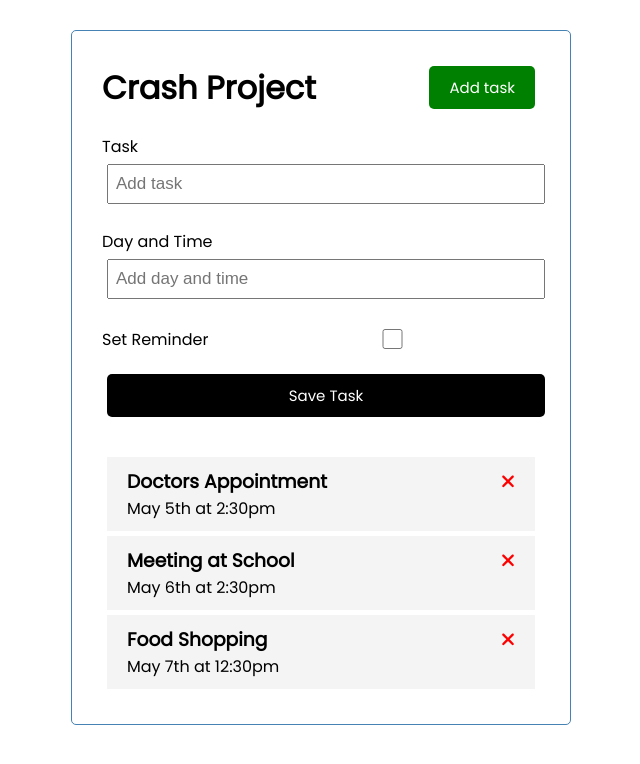
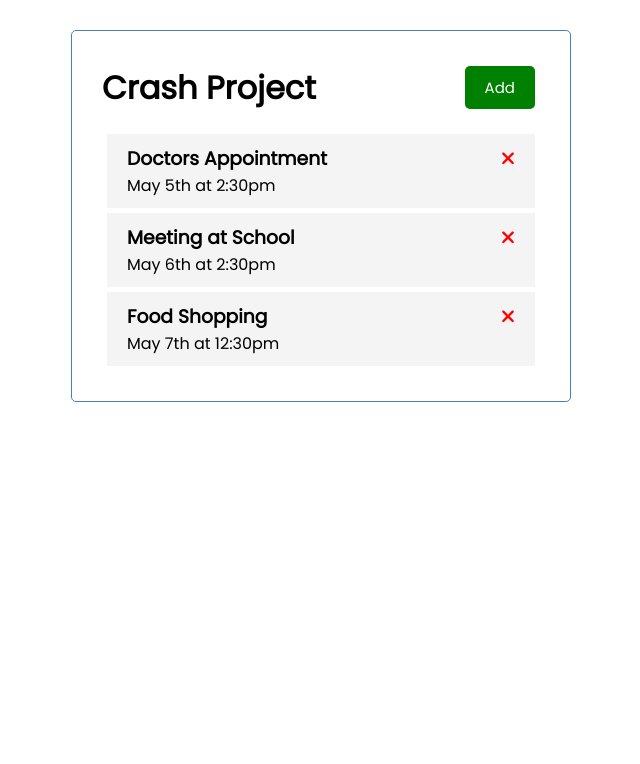
Before and after one commit to DimiTesting/TaskCreatorAngularCrash, an Angular app: page / in a window 1280 px wide. Shown: the top 764 px of the page, without its empty margins (319-959 px from the left). Built offline with nearby package versions, Linux system fonts and the light colour scheme; data requests are answered from the project's data file.

Commit message:
setting UI service to toggle the form

```diff
--- a/src/app/components/add-task/add-task.component.html
+++ b/src/app/components/add-task/add-task.component.html
@@ -1,4 +1,4 @@
-<form class="add-form" (ngSubmit)="onSubmit()">
+<form *ngIf="showAddTask" class="add-form" (ngSubmit)="onSubmit()">
     <div class="form-control">
         <label for="text"> Task </label>
         <input type="text" name="text" [(ngModel)]="text" id="text" placeholder="Add task">
--- a/src/app/components/add-task/add-task.component.ts
+++ b/src/app/components/add-task/add-task.component.ts
@@ -1,11 +1,14 @@
 import { Component, EventEmitter, OnInit, Output } from '@angular/core';
 import { FormsModule } from '@angular/forms';
+import { UiService } from '../../services/ui.service';
+import { Subscription } from 'rxjs';
 import { Task } from '../../Task';
+import { CommonModule } from '@angular/common';
 
 @Component({
   selector: 'app-add-task',
   standalone: true,
-  imports: [FormsModule],
+  imports: [FormsModule, CommonModule],
   templateUrl: './add-task.component.html',
   styleUrl: './add-task.component.css'
 })
@@ -14,9 +17,14 @@
   text: string;
   day: string;
   reminder: boolean = false;
+  showAddTask: boolean;
+  subscription: Subscription;
 
-
-  constructor() {}
+  constructor(private uiService: UiService) {
+    this.subscription = this.uiService
+    .onToggle()
+    .subscribe((value)=> this.showAddTask = value);
+  }
 
   ngOnInit(): void {
 
--- a/src/app/components/header/header.component.html
+++ b/src/app/components/header/header.component.html
@@ -1,8 +1,8 @@
 <header>
     <h1>{{title}}</h1>
     <app-button
-        text="Add task"
-        color="green"
+        text="{{showAddTask ? 'Close': 'Add'}}"
+        color="{{showAddTask ? 'red': 'green'}}"
         (btnClick)="toggleAddTask()"
         >
     </app-button>
--- a/src/app/components/header/header.component.ts
+++ b/src/app/components/header/header.component.ts
@@ -1,4 +1,6 @@
 import { Component, OnInit } from '@angular/core';
+import { UiService } from '../../services/ui.service';
+import { Subscription } from 'rxjs';
 import { ButtonComponent } from '../button/button.component';
 
 @Component({
@@ -10,13 +12,20 @@
 })
 export class HeaderComponent implements OnInit {
   title: string = 'Crash Project';
-  constructor() {}
+  showAddTask: boolean;
+  subscription: Subscription;
+
+  constructor(private uiService: UiService) {
+    this.subscription = this.uiService
+      .onToggle()
+      .subscribe((value)=> this.showAddTask = value);
+  }
 
   ngOnInit(): void {
 
   }
 
   toggleAddTask() {
-    console.log('toggle');
+    this.uiService.toggleAddTask();
   }
 }
--- /dev/null
+++ b/src/app/services/ui.service.ts
@@ -0,0 +1,21 @@
+import { Injectable } from '@angular/core';
+import { Observable, Subject } from 'rxjs';
+
+@Injectable({
+  providedIn: 'root'
+})
+export class UiService {
+  private showAddTask: boolean = false;
+  private subject = new Subject<any>();
+
+  constructor() { }
+
+  toggleAddTask(): void {
+    this.showAddTask = !this.showAddTask;
+    this.subject.next(this.showAddTask);
+  }
+
+  onToggle(): Observable<any> {
+    return this.subject.asObservable();
+  }
+}
```
Also changed, not shown: 1 other file (tests, documents, lock files or other folders).
